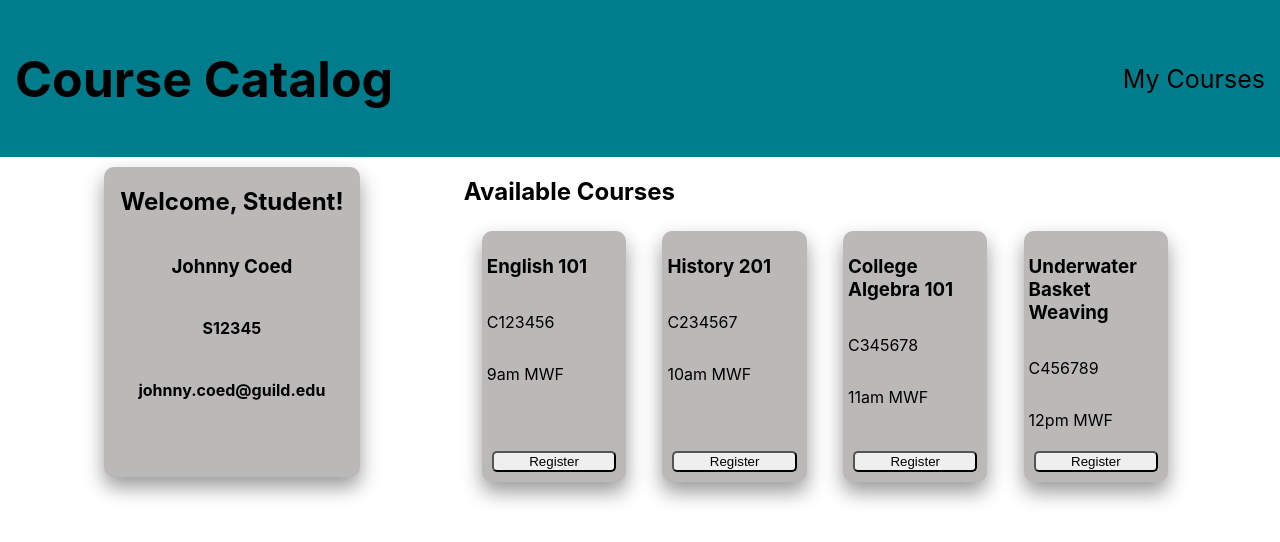
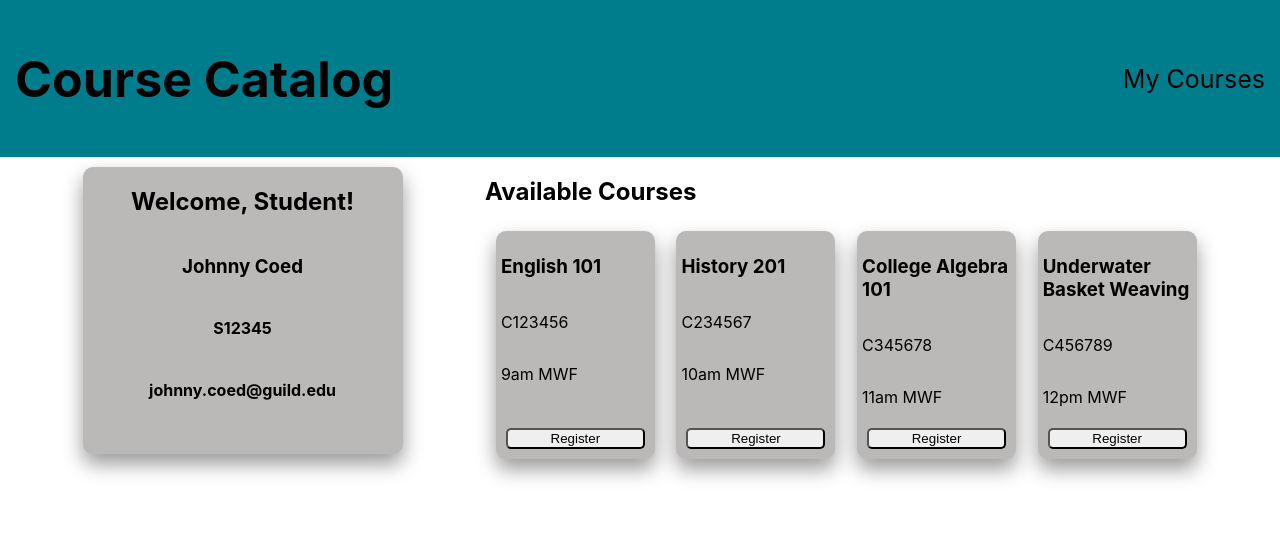
Before and after one commit to stacyp2006/coursecatalog, a React (Create React App) app: page / in a window 1280 px wide. Shown: the top 542 px of the page. Built offline with nearby package versions, Linux system fonts and the light colour scheme.

Commit message:
Adjust styling

```diff
--- a/src/Components/App/App.css
+++ b/src/Components/App/App.css
@@ -5,4 +5,5 @@ main {
 .container {
   display: flex;
   justify-content: space-evenly;
+  width: 100%;
 }
--- a/src/Components/Catalog/Catalog.css
+++ b/src/Components/Catalog/Catalog.css
@@ -1,4 +1,10 @@
+.catalog {
+  display: flex;
+  flex-direction: column;
+}
+
 .course-container {
   display: flex;
   justify-content: space-around;
+  width: auto;
 }
--- a/src/Components/Course/Course.css
+++ b/src/Components/Course/Course.css
@@ -2,7 +2,7 @@
   background-color: #bbb8b8;
   box-sizing: border-box;
   margin: 5px;
-  width: 20%;
+  width: 22%;
   /* margin-bottom: 50px; */
   box-shadow: 0 10px 20px rgba(0, 0, 0, 0.4);
   padding: 5px;
@@ -22,4 +22,5 @@
 .register-btn {
   border-radius: 5px;
   margin: 5px;
+  cursor: pointer;
 }
--- a/src/Components/Student/Student.css
+++ b/src/Components/Student/Student.css
@@ -3,7 +3,7 @@
   display: flex;
   flex-direction: column;
   align-items: center;
-  width: 20%;
+  width: 25%;
   height: auto;
   border-radius: 10px;
   box-shadow: 0 10px 20px rgba(0, 0, 0, 0.4);
```
